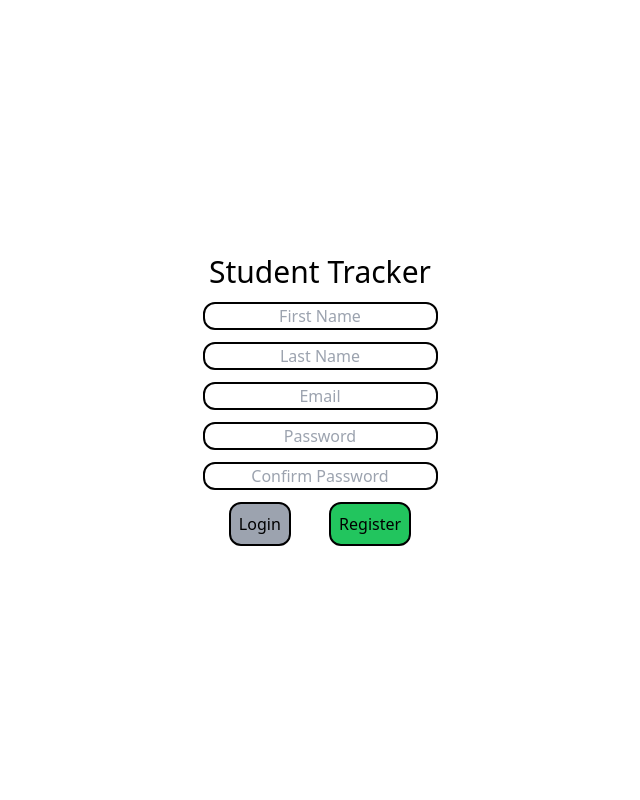
After one commit to Tbone8098/studentTracker_python, a Flask app: template flask_app/templates/landing_page/register.html in a window 1280 px wide. The commit adds this page. Shown: the whole page, without its empty margins (320-960 px from the left). Run offline with Flask 2, Linux system fonts and the light colour scheme; the template is opened without the code that fills it, so the values that code supplies are empty; some libraries are stand-ins or nearby versions.

Commit message:
added register user

```diff
--- /dev/null
+++ b/flask_app/templates/landing_page/register.html
@@ -0,0 +1,44 @@
+{% extends 'base.html' %}
+{% block content %}
+    <div class="grid h-screen w-screen">
+            <div class="h-auto place-self-center">
+                <h1 class="text-3xl text-center">Student Tracker</h1>
+                <form action="/user/create" method="post">
+                    <div class="mt-3">
+                        <input class="text-center w-full" type="text" name="first_name" id="first_name" placeholder="First Name">
+                        {% for message in get_flashed_messages(category_filter=["err_user_first_name"]) %}
+                        <p class="alert alert-danger">{{ message }}</p>
+                        {% endfor %}
+                    </div>
+                    <div class="mt-3">
+                        <input class="text-center w-full" type="text" name="last_name" id="last_name" placeholder="Last Name">
+                        {% for message in get_flashed_messages(category_filter=["err_user_last_name"]) %}
+                        <p class="alert alert-danger">{{ message }}</p>
+                        {% endfor %}
+                    </div>
+                    <div class="mt-3">
+                        <input class="text-center w-full" type="text" name="email" id="email" placeholder="Email">
+                        {% for message in get_flashed_messages(category_filter=["err_user_email"]) %}
+                        <p class="alert alert-danger">{{ message }}</p>
+                        {% endfor %}
+                    </div>
+                    <div class="mt-3">
+                        <input class="text-center w-full" type="text" name="pw" id="pw" placeholder="Password">
+                        {% for message in get_flashed_messages(category_filter=["err_user_pw"]) %}
+                        <p class="alert alert-danger">{{ message }}</p>
+                        {% endfor %}
+                    </div>
+                    <div class="mt-3">
+                        <input class="text-center w-full" type="text" name="confirm_pw" id="confirm_pw" placeholder="Confirm Password">
+                        {% for message in get_flashed_messages(category_filter=["err_user_confirm_pw"]) %}
+                        <p class="alert alert-danger">{{ message }}</p>
+                        {% endfor %}
+                    </div>
+                    <div class="flex justify-evenly mt-3">
+                        <a href="/" class="btn mr-3 bg-gray-400">Login</a>
+                        <button class="btn bg-green-500">Register</button>
+                    </div>
+                </form>
+            </div>
+    </div>
+{% endblock content %}
--- /dev/null
+++ b/flask_app/templates/main/dashboard.html
@@ -0,0 +1,4 @@
+{% extends 'base.html' %}
+{% block content %}
+    <h1>Dashboard</h1>
+{% endblock content %}
--- a/server.py
+++ b/server.py
@@ -1,5 +1,5 @@
 from flask_app import app
-from flask_app.controllers import controller_routes
+from flask_app.controllers import controller_routes, controller_user
 
 if __name__=='__main__':
     app.run(debug=True)
```
Also changed, not shown: flask_app/controllers/controller_routes.py (+7 -0 lines), flask_app/controllers/controller_user.py (+26 -8 lines), flask_app/models/model_user.py (+31 -9 lines), flask_app/templates/landing_page/index.html (+11 -4 lines).
